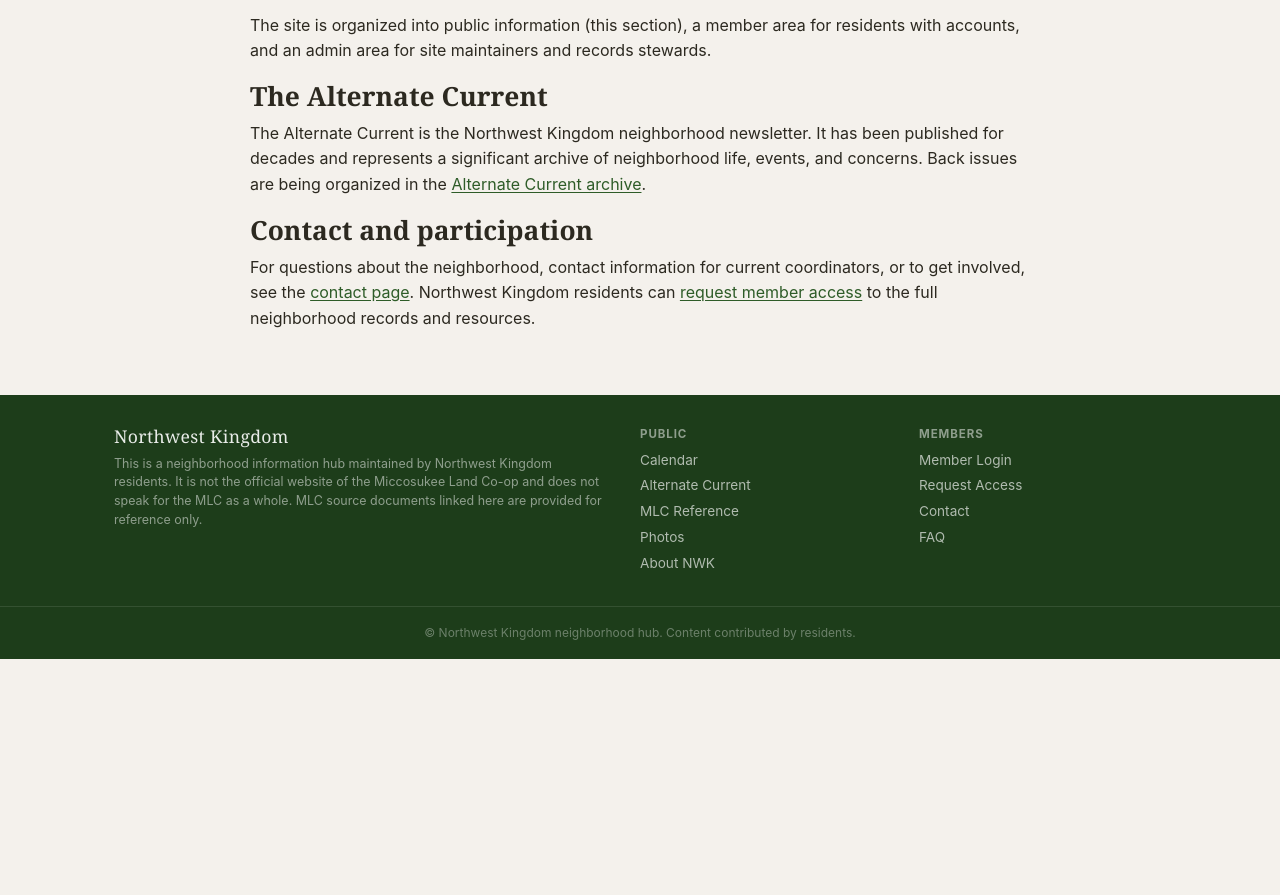
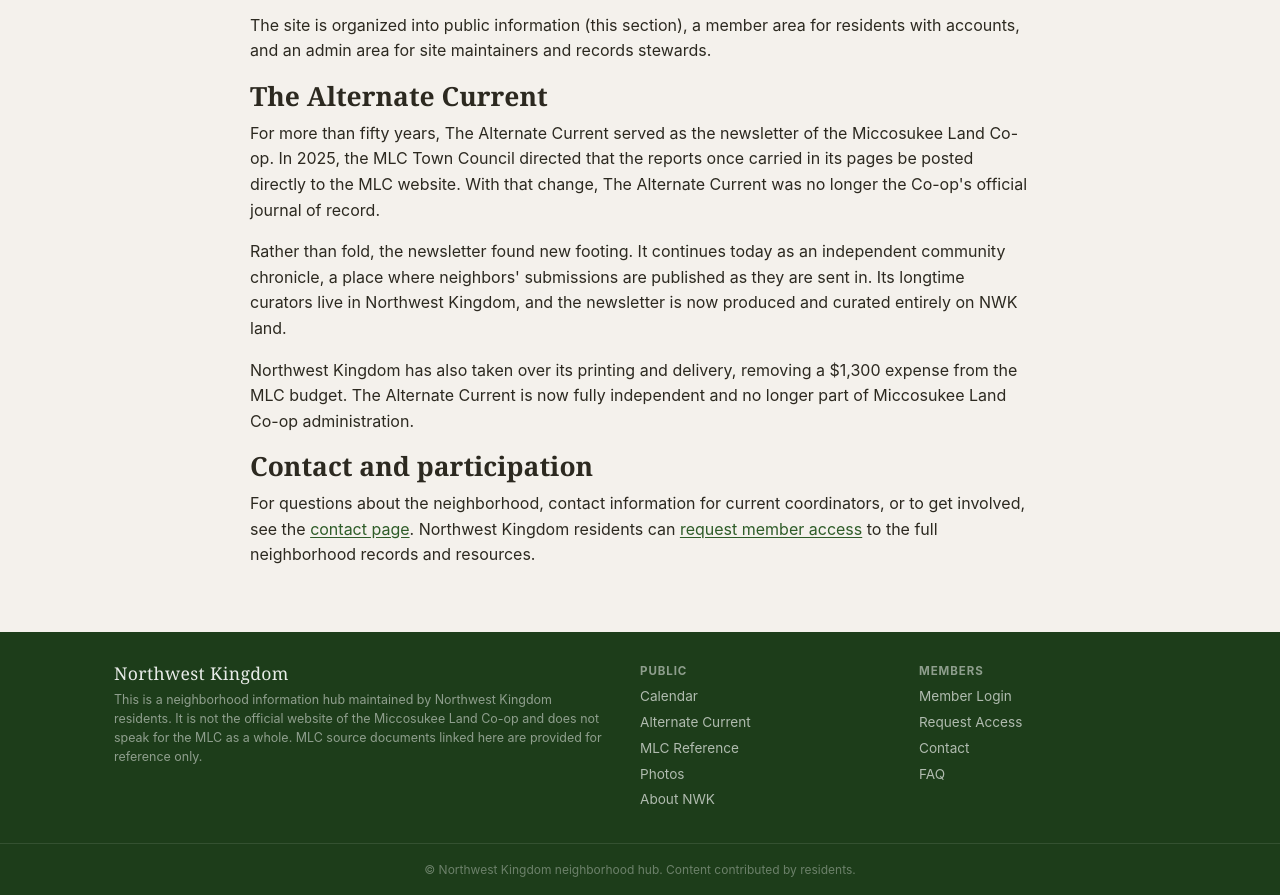
Before and after one commit to Xannith/NorthwestKingdom, a plain HTML site: page public/about-nwk.html in a window 1280 px wide. Shown: the part 1030-1925 px from the top of the page. Before the commit the page ends 1689 px from the top, so only its background shows below. Drawn offline with Linux system fonts and the light colour scheme.

Commit message:
Update Alternate Current section on About NWK page
Replaces the single placeholder paragraph in the existing
"The Alternate Current" section with three paragraphs reflecting
its 2025 transition: MLC Town Council directing reports to the
MLC website, the newsletter continuing as an independent community
chronicle curated by NWK residents, and NWK taking over printing
and delivery (removing $1,300 from the MLC budget).

No other section or page was changed.

Co-Authored-By: Claude Sonnet 4.6 <noreply@anthropic.com>

```diff
--- a/public/about-nwk.html
+++ b/public/about-nwk.html
@@ -62,9 +62,19 @@
 
       <h2>The Alternate Current</h2>
       <p>
-        The Alternate Current is the Northwest Kingdom neighborhood newsletter. It has been published for decades and represents
-        a significant archive of neighborhood life, events, and concerns. Back issues are being organized in the
-        <a href="/public/alternate-current/">Alternate Current archive</a>.
+        For more than fifty years, The Alternate Current served as the newsletter of the Miccosukee Land Co-op.
+        In 2025, the MLC Town Council directed that the reports once carried in its pages be posted directly to
+        the MLC website. With that change, The Alternate Current was no longer the Co-op's official journal of record.
+      </p>
+      <p>
+        Rather than fold, the newsletter found new footing. It continues today as an independent community
+        chronicle, a place where neighbors' submissions are published as they are sent in. Its longtime curators
+        live in Northwest Kingdom, and the newsletter is now produced and curated entirely on NWK land.
+      </p>
+      <p>
+        Northwest Kingdom has also taken over its printing and delivery, removing a $1,300 expense from the MLC
+        budget. The Alternate Current is now fully independent and no longer part of Miccosukee Land Co-op
+        administration.
       </p>
 
       <h2>Contact and participation</h2>
```
